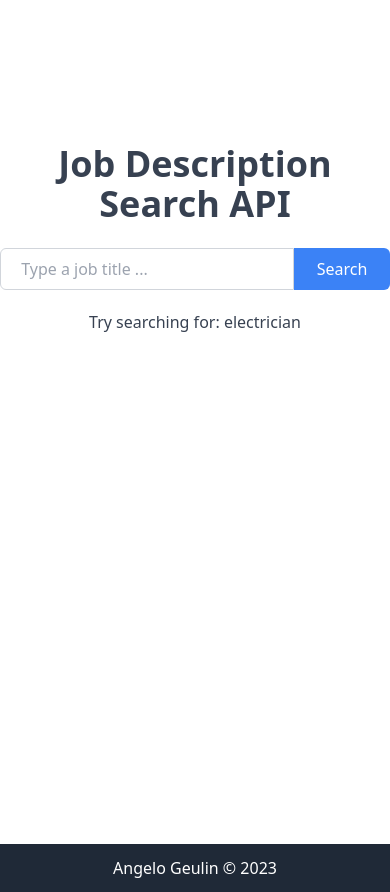
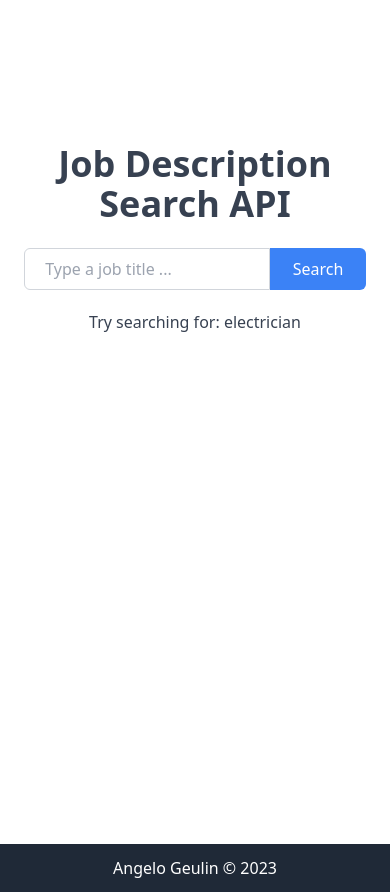
Before and after one commit to arvl130/job-descriptions, a Next.js app: page / in a window 390 px wide. Built offline with nearby package versions, Linux system fonts and the light colour scheme.

Commit message:
style: add padding for mobile screens

```diff
--- a/src/pages/index.tsx
+++ b/src/pages/index.tsx
@@ -25,7 +25,7 @@ export default function Home() {
   const [isLoading, setIsLoading] = useState(false)
 
   return (
-    <main className="max-w-lg mx-auto text-gray-700 py-12 min-h-screen">
+    <main className="max-w-lg mx-auto text-gray-700 py-12 px-6 min-h-screen">
       <header className="pt-24 pb-6">
         <h1 className="text-4xl font-bold text-center">
           Job Description Search API
@@ -59,7 +59,7 @@ export default function Home() {
           <input
             type="text"
             placeholder=" Type a job title ..."
-            className="px-4 py-2 rounded-l-md border border-gray-300 focus:outline-none focus:ring focus:ring-blue-300/40 focus:border-blue-500"
+            className="w-full px-4 py-2 rounded-l-md border border-gray-300 focus:outline-none focus:ring focus:ring-blue-300/40 focus:border-blue-500"
             {...register("term")}
           />
           <button
```
